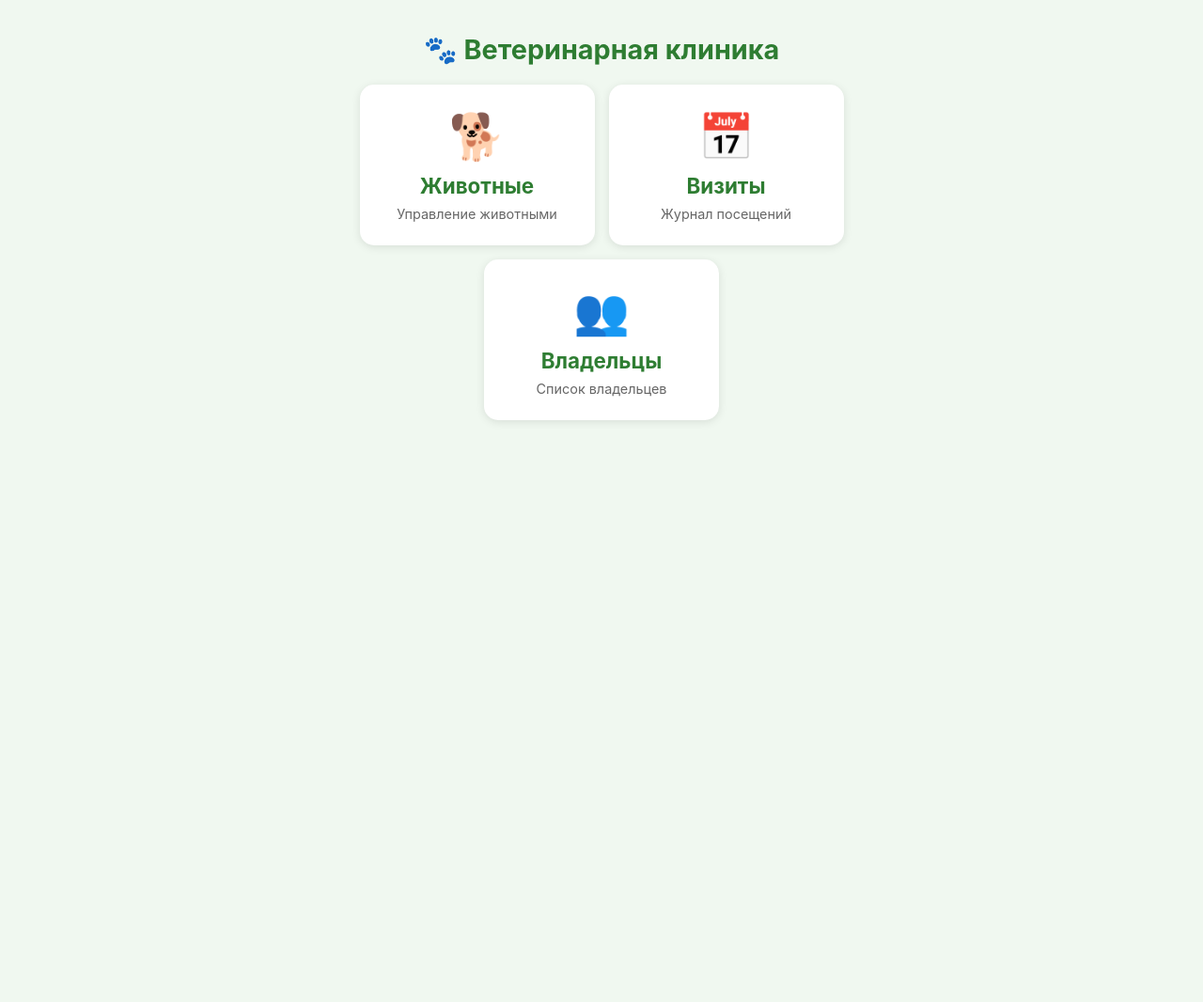
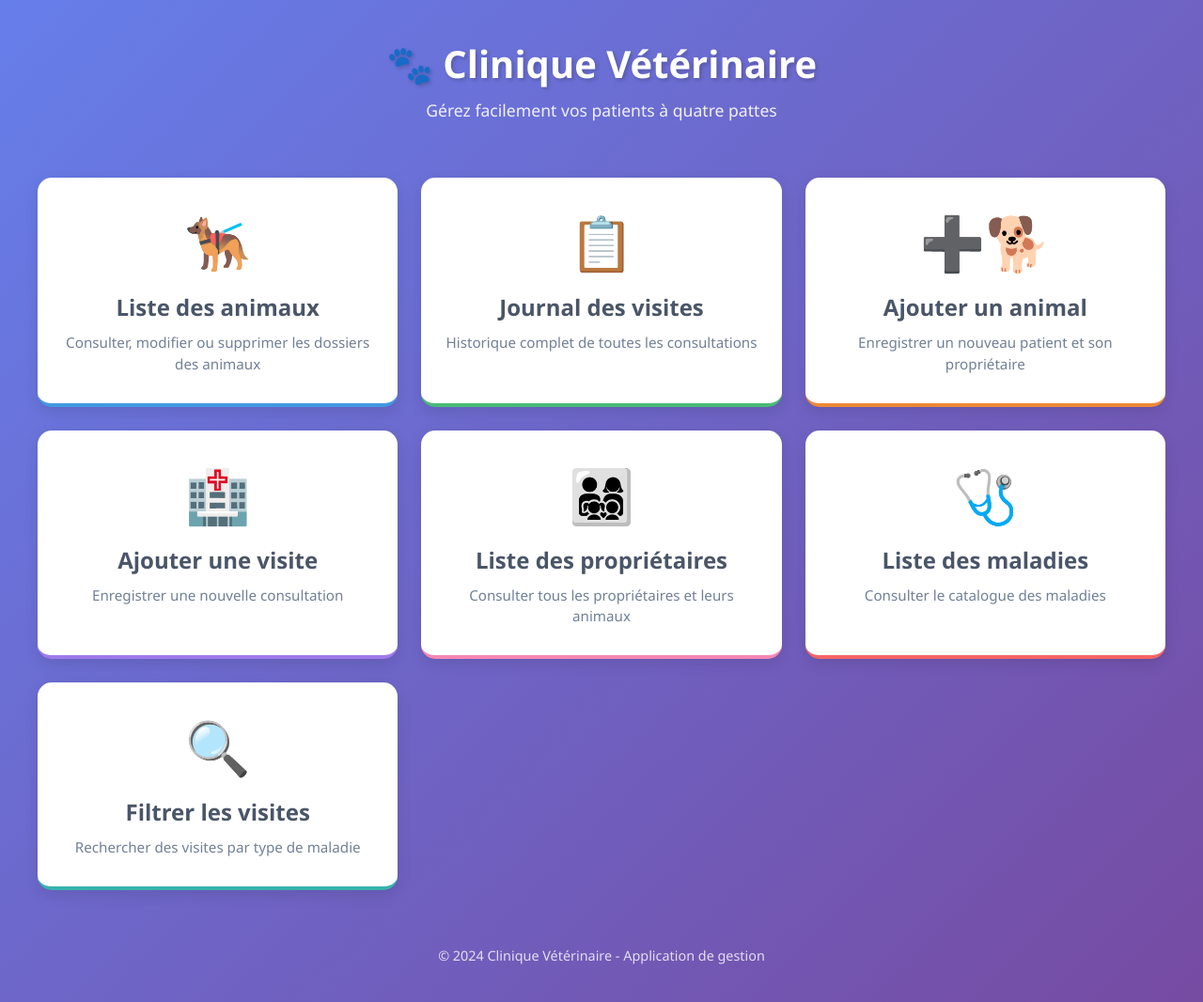
Before and after one commit to yakini10/yakini10.github.io, a PHP site: page /essaie/index.php in a window 1280 px wide. Shown: the whole page at 94% size. Before the commit the page ends 449 px from the top, so only its background shows below. Run offline with PHP 8.4, Linux system fonts and the light colour scheme.

Commit message:
Update index.php

```diff
--- a/essaie/index.php
+++ b/essaie/index.php
@@ -3,67 +3,274 @@ require_once 'config.php';
 ?>
 
 <!DOCTYPE html>
-<html lang="ru">
+<html lang="fr">
 <head>
     <meta charset="UTF-8">
-    <meta name="viewport" content="width=device-width, initial-scale=1.0, maximum-scale=1.0, user-scalable=yes">
-    <title>Ветеринарная клиника</title>
+    <meta name="viewport" content="width=device-width, initial-scale=1.0, user-scalable=yes">
+    <title>Clinique Vétérinaire - Accueil</title>
     <style>
-        * { margin: 0; padding: 0; box-sizing: border-box; }
+        * {
+            margin: 0;
+            padding: 0;
+            box-sizing: border-box;
+        }
+
         body {
-            font-family: -apple-system, BlinkMacSystemFont, 'Segoe UI', Roboto, Arial, sans-serif;
-            background: #f0f8f0;
+            font-family: 'Segoe UI', Tahoma, Geneva, Verdana, sans-serif;
+            background: linear-gradient(135deg, #667eea 0%, #764ba2 100%);
+            min-height: 100vh;
+            padding: 20px;
+        }
+
+        .container {
+            max-width: 1200px;
+            margin: 0 auto;
+        }
+
+        /* En-tête */
+        .header {
+            text-align: center;
+            color: white;
+            margin-bottom: 40px;
+            padding: 20px;
+        }
+
+        .header h1 {
+            font-size: 2.5rem;
+            margin-bottom: 10px;
+            text-shadow: 2px 2px 4px rgba(0,0,0,0.2);
+        }
+
+        .header p {
+            font-size: 1.1rem;
+            opacity: 0.9;
+        }
+
+        /* Message de succès */
+        .message {
+            background: #4caf50;
+            color: white;
             padding: 15px;
+            border-radius: 10px;
+            margin-bottom: 30px;
+            text-align: center;
+            animation: slideDown 0.5s ease;
         }
-        .container { max-width: 600px; margin: 0 auto; }
-        h1 { color: #2e7d32; text-align: center; margin: 20px 0; font-size: 1.8rem; }
-        .menu { display: flex; flex-direction: column; gap: 15px; }
-        .menu-card {
+
+        @keyframes slideDown {
+            from {
+                transform: translateY(-20px);
+                opacity: 0;
+            }
+            to {
+                transform: translateY(0);
+                opacity: 1;
+            }
+        }
+
+        /* Grille des cartes */
+        .grid {
+            display: grid;
+            grid-template-columns: repeat(auto-fit, minmax(300px, 1fr));
+            gap: 25px;
+            margin-bottom: 40px;
+        }
+
+        /* Cartes */
+        .card {
             background: white;
-            padding: 25px;
             border-radius: 15px;
-            box-shadow: 0 2px 10px rgba(0,0,0,0.1);
+            padding: 30px 20px;
             text-align: center;
-            transition: transform 0.2s;
+            text-decoration: none;
+            color: #333;
+            transition: transform 0.3s ease, box-shadow 0.3s ease;
+            display: block;
+            box-shadow: 0 5px 15px rgba(0,0,0,0.1);
         }
-        .menu-card:active { transform: scale(0.98); }
-        .menu-card a {
-            text-decoration: none;
-            color: #2e7d32;
-            font-size: 1.4rem;
-            font-weight: bold;
-            display: block;
+
+        .card:hover {
+            transform: translateY(-5px);
+            box-shadow: 0 10px 30px rgba(0,0,0,0.2);
         }
-        .menu-card p { color: #666; margin-top: 8px; font-size: 0.9rem; }
-        .emoji { font-size: 3rem; display: block; margin-bottom: 10px; }
-        .footer { text-align: center; margin-top: 30px; color: #999; font-size: 0.8rem; }
-        @media (min-width: 768px) {
-            .menu { flex-direction: row; flex-wrap: wrap; justify-content: center; }
-            .menu-card { width: 250px; }
+
+        /* Icônes */
+        .card-icon {
+            font-size: 3.5rem;
+            margin-bottom: 15px;
+        }
+
+        .card h2 {
+            font-size: 1.5rem;
+            margin-bottom: 10px;
+            color: #4a5568;
+        }
+
+        .card p {
+            color: #718096;
+            font-size: 0.95rem;
+            line-height: 1.5;
+        }
+
+        /* Couleurs spécifiques pour chaque carte */
+        .card-animaux {
+            border-bottom: 4px solid #4299e1;
+        }
+
+        .card-visites {
+            border-bottom: 4px solid #48bb78;
+        }
+
+        .card-ajout-animal {
+            border-bottom: 4px solid #ed8936;
+        }
+
+        .card-ajout-visite {
+            border-bottom: 4px solid #9f7aea;
+        }
+
+        .card-proprietaires {
+            border-bottom: 4px solid #f687b3;
+        }
+
+        .card-maladies {
+            border-bottom: 4px solid #f56565;
+        }
+
+        .card-filtrer {
+            border-bottom: 4px solid #38b2ac;
+        }
+
+        /* Footer */
+        .footer {
+            text-align: center;
+            color: white;
+            padding: 20px;
+            font-size: 0.9rem;
+            opacity: 0.8;
+        }
+
+        /* Responsive pour très petits écrans */
+        @media (max-width: 480px) {
+            body {
+                padding: 15px;
+            }
+
+            .header h1 {
+                font-size: 1.8rem;
+            }
+
+            .header p {
+                font-size: 0.9rem;
+            }
+
+            .grid {
+                gap: 15px;
+            }
+
+            .card {
+                padding: 20px 15px;
+            }
+
+            .card-icon {
+                font-size: 2.5rem;
+            }
+
+            .card h2 {
+                font-size: 1.2rem;
+            }
+
+            .card p {
+                font-size: 0.85rem;
+            }
+        }
+
+        /* Pour écrans moyens (tablettes) */
+        @media (min-width: 481px) and (max-width: 768px) {
+            .grid {
+                grid-template-columns: repeat(2, 1fr);
+                gap: 20px;
+            }
+
+            .header h1 {
+                font-size: 2rem;
+            }
+        }
+
+        /* Pour grands écrans */
+        @media (min-width: 1200px) {
+            .grid {
+                grid-template-columns: repeat(3, 1fr);
+            }
         }
     </style>
 </head>
 <body>
 <div class="container">
-    <h1>🐾 Ветеринарная клиника</h1>
+    <div class="header">
+        <h1>🐾 Clinique Vétérinaire</h1>
+        <p>Gérez facilement vos patients à quatre pattes</p>
+    </div>
 
-    <div class="menu">
-        <div class="menu-card">
-            <span class="emoji">🐕</span>
-            <a href="animaux.php">Животные</a>
-            <p>Управление животными</p>
+    <?php if(isset($_SESSION['message'])): ?>
+        <div class="message">
+            ✅ <?= htmlspecialchars($_SESSION['message']); unset($_SESSION['message']); ?>
         </div>
+    <?php endif; ?>
 
-        <div class="menu-card">
-            <span class="emoji">📅</span>
-            <a href="visites.php">Визиты</a>
-            <p>Журнал посещений</p>
-        </div>
-        <div class="menu-card">   <!-- NOUVEAU -->
-            <span class="emoji">👥</span>
-            <a href="proprietaires.php">Владельцы</a>
-            <p>Список владельцев</p>
-        </div>
+    <div class="grid">
+        <!-- Lien vers la liste des animaux -->
+        <a href="liste_animaux.php" class="card card-animaux">
+            <div class="card-icon">🐕‍🦺</div>
+            <h2>Liste des animaux</h2>
+            <p>Consulter, modifier ou supprimer les dossiers des animaux</p>
+        </a>
+
+        <!-- Lien vers le journal des visites -->
+        <a href="liste_visites.php" class="card card-visites">
+            <div class="card-icon">📋</div>
+            <h2>Journal des visites</h2>
+            <p>Historique complet de toutes les consultations</p>
+        </a>
+
+        <!-- Lien pour ajouter un animal -->
+        <a href="form.php" class="card card-ajout-animal">
+            <div class="card-icon">➕🐕</div>
+            <h2>Ajouter un animal</h2>
+            <p>Enregistrer un nouveau patient et son propriétaire</p>
+        </a>
+
+        <!-- Lien pour ajouter une visite -->
+        <a href="ajouter_visite.php" class="card card-ajout-visite">
+            <div class="card-icon">🏥</div>
+            <h2>Ajouter une visite</h2>
+            <p>Enregistrer une nouvelle consultation</p>
+        </a>
+
+        <!-- Lien vers la liste des propriétaires -->
+        <a href="liste_proprietaires.php" class="card card-proprietaires">
+            <div class="card-icon">👨‍👩‍👧‍👦</div>
+            <h2>Liste des propriétaires</h2>
+            <p>Consulter tous les propriétaires et leurs animaux</p>
+        </a>
+
+        <!-- Lien vers la liste des maladies -->
+        <a href="liste_maladies.php" class="card card-maladies">
+            <div class="card-icon">🩺</div>
+            <h2>Liste des maladies</h2>
+            <p>Consulter le catalogue des maladies</p>
+        </a>
+
+        <!-- Lien vers le filtre des visites par maladie -->
+        <a href="filtrer_visites.php" class="card card-filtrer">
+            <div class="card-icon">🔍</div>
+            <h2>Filtrer les visites</h2>
+            <p>Rechercher des visites par type de maladie</p>
+        </a>
+    </div>
+
+    <div class="footer">
+        <p>© 2024 Clinique Vétérinaire - Application de gestion</p>
     </div>
 </div>
 </body>
```
